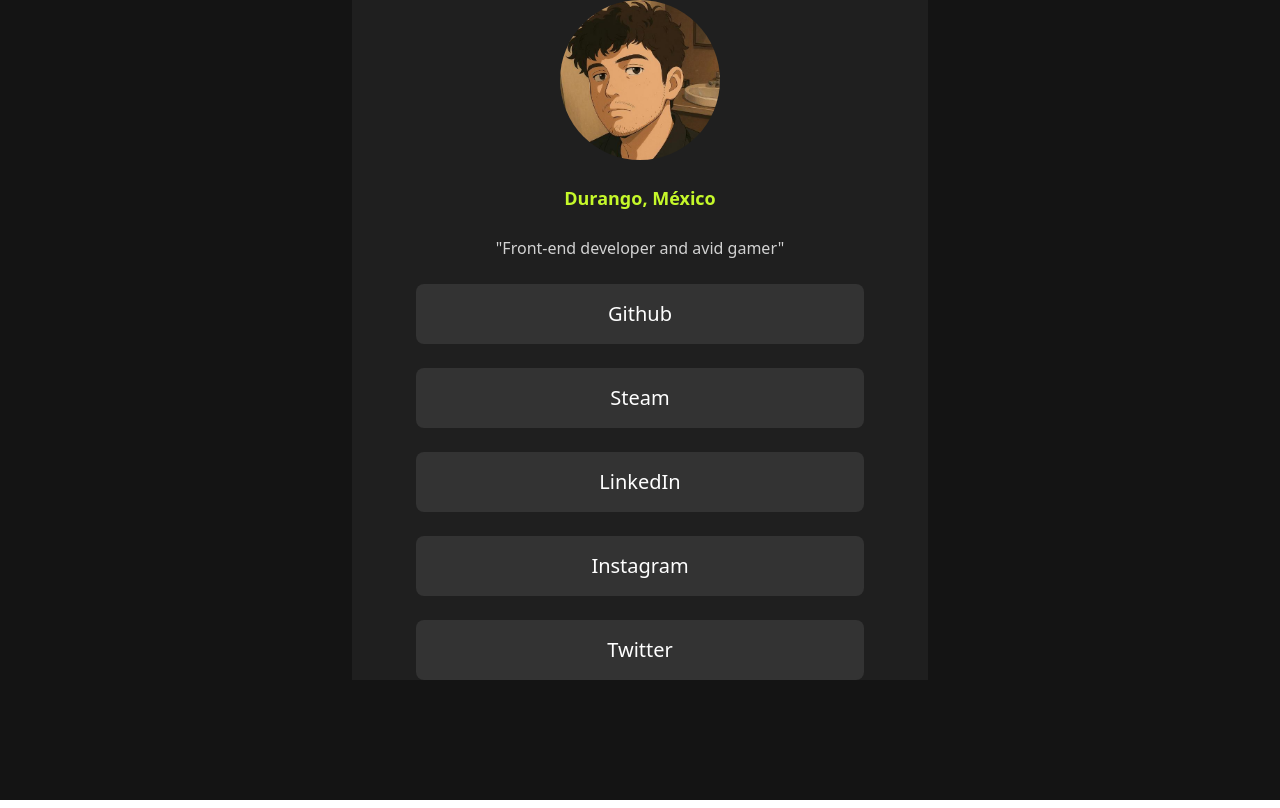
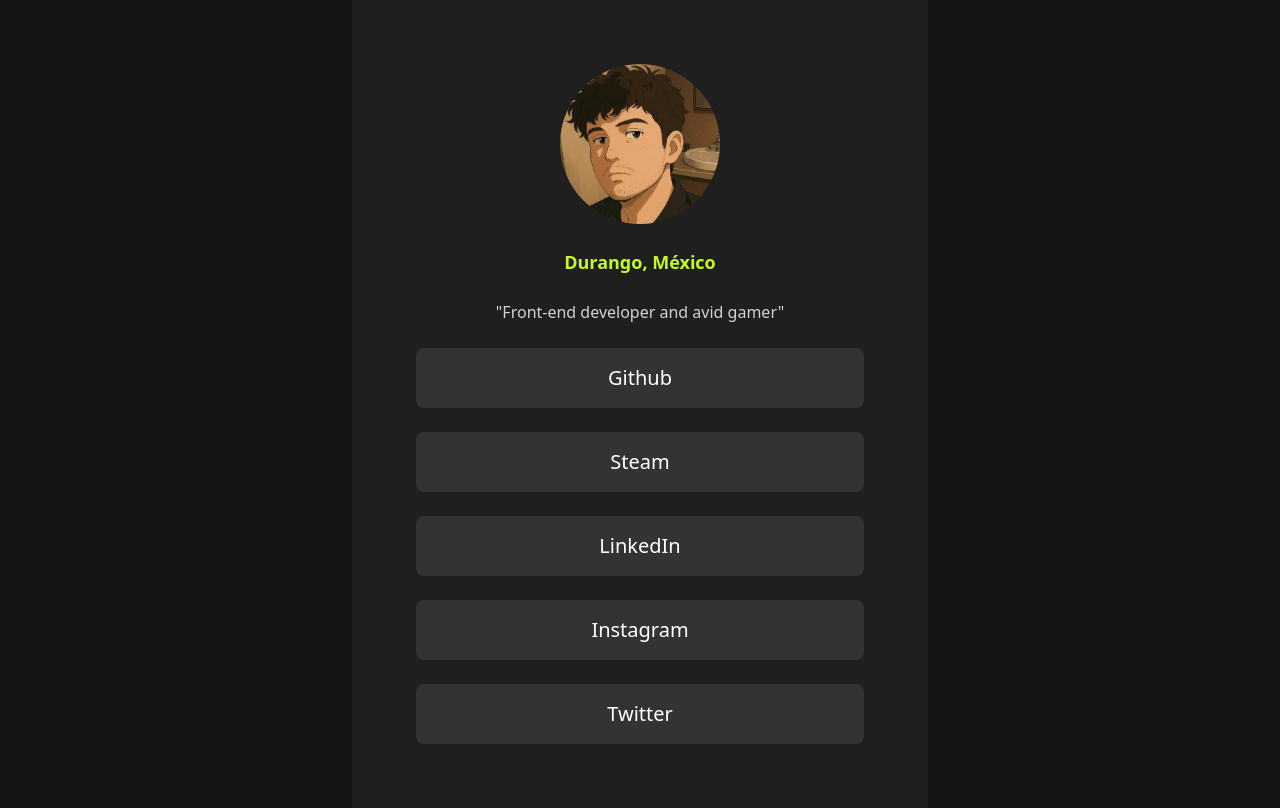
Before and after one commit to Ontiveroshtml/social-links-profile-frontend, a React (Vite) app: page / in a window 1280 px wide. Built offline with nearby package versions, Linux system fonts and the light colour scheme.

Commit message:
add padding to card container

```diff
--- a/src/components/Card.jsx
+++ b/src/components/Card.jsx
@@ -4,7 +4,7 @@
 export function Card() {
   return (
     <>
-      <div className="flex flex-col max-w-xl items-center gap-6 bg-Grey-800 mx-auto">
+      <div className="flex flex-col max-w-xl items-center gap-6 bg-Grey-800 mx-auto p-16">
         <img src={photoUser} alt="" className="max-w-40 rounded-full" />
         <span className="text-Green font-bold text-lg">Durango, México</span>
         <p className="text-white opacity-80 font-medium">
```
